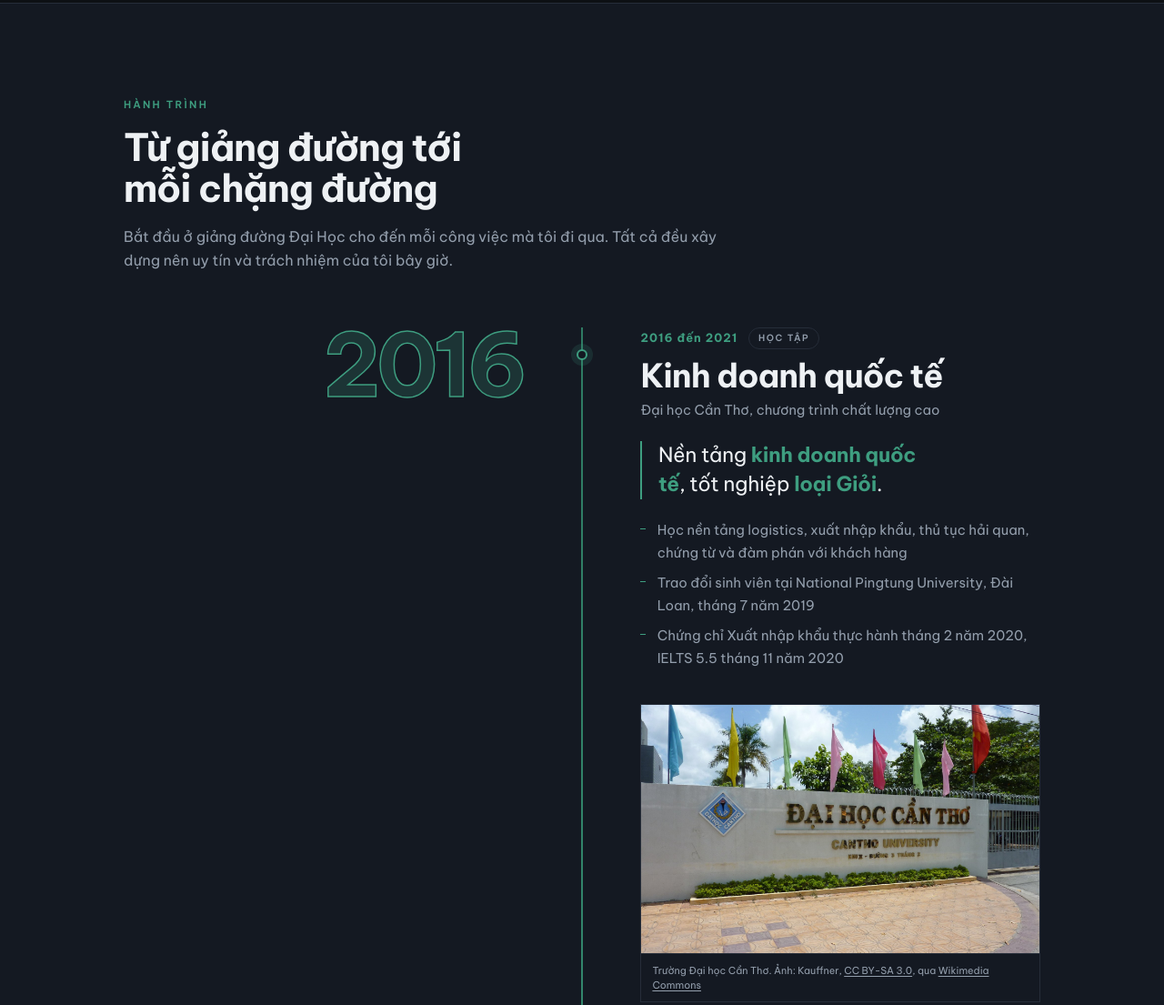
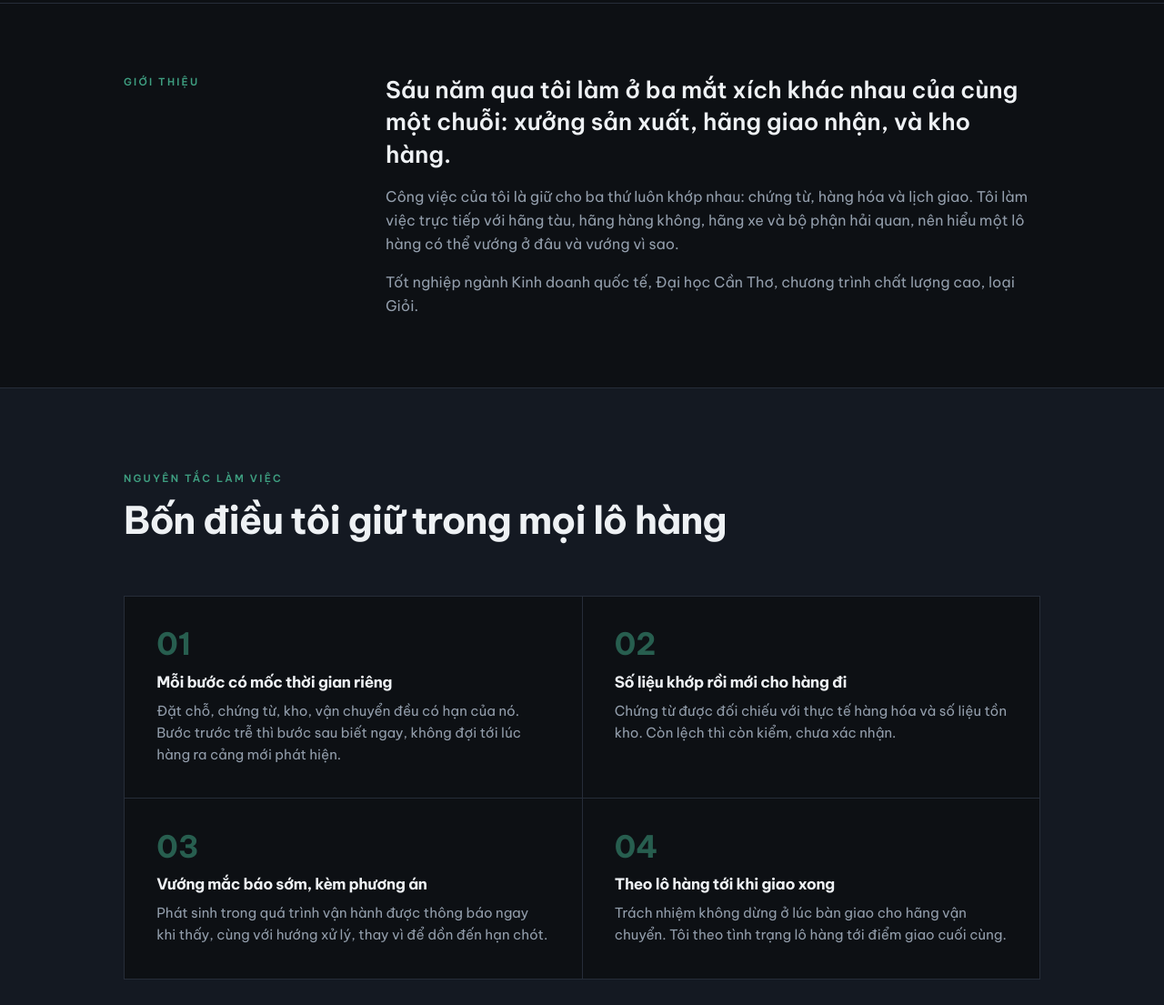
Before and after one commit to ncaothuyanh/portfolio-tran-ha-quyen, a plain HTML site: page website-timeline/index.html in a window 1280 px wide. Shown: the part 731-1836 px from the top of the page at 91% size. Drawn offline with Linux system fonts and the light colour scheme.

Commit message:
Them phan gioi thieu va nguyen tac lam viec vao ban timeline xe container

```diff
--- a/website-timeline/index.html
+++ b/website-timeline/index.html
@@ -23,6 +23,7 @@
   <div class="wrap bar__in">
     <a class="bar__mark" href="#top">Trần Hạ Quyên</a>
     <nav class="bar__nav" aria-label="Mục lục">
+      <a href="#nguyen-tac">Nguyên tắc</a>
       <a href="#hanh-trinh">Hành trình</a>
       <a href="#nang-luc">Năng lực</a>
       <a href="#hoc-van">Học vấn</a>
@@ -52,6 +53,50 @@
       <figure class="hero__fig">
         <img src="assets/headshot.jpg" alt="Chân dung Trần Hạ Quyên" width="900" height="1195" fetchpriority="high" decoding="async">
       </figure>
+    </div>
+  </section>
+
+  <!-- Gioi thieu -->
+  <section class="intro">
+    <div class="wrap intro__grid">
+      <p class="eyebrow">Giới thiệu</p>
+      <div class="intro__body">
+        <p class="lede">Sáu năm qua tôi làm ở ba mắt xích khác nhau của cùng một chuỗi: xưởng sản xuất, hãng giao nhận, và kho hàng.</p>
+        <p>Công việc của tôi là giữ cho ba thứ luôn khớp nhau: chứng từ, hàng hóa và lịch giao. Tôi làm việc trực tiếp với hãng tàu, hãng hàng không, hãng xe và bộ phận hải quan, nên hiểu một lô hàng có thể vướng ở đâu và vướng vì sao.</p>
+        <p>Tốt nghiệp ngành Kinh doanh quốc tế, Đại học Cần Thơ, chương trình chất lượng cao, loại Giỏi.</p>
+      </div>
+    </div>
+  </section>
+
+  <!-- Nguyen tac lam viec -->
+  <section class="rules" id="nguyen-tac">
+    <div class="wrap">
+      <div class="head">
+        <p class="eyebrow">Nguyên tắc làm việc</p>
+        <h2>Bốn điều tôi giữ trong mọi lô hàng</h2>
+      </div>
+      <ol class="rules__list">
+        <li class="rule">
+          <span class="rule__n" aria-hidden="true">01</span>
+          <h3>Mỗi bước có mốc thời gian riêng</h3>
+          <p>Đặt chỗ, chứng từ, kho, vận chuyển đều có hạn của nó. Bước trước trễ thì bước sau biết ngay, không đợi tới lúc hàng ra cảng mới phát hiện.</p>
+        </li>
+        <li class="rule">
+          <span class="rule__n" aria-hidden="true">02</span>
+          <h3>Số liệu khớp rồi mới cho hàng đi</h3>
+          <p>Chứng từ được đối chiếu với thực tế hàng hóa và số liệu tồn kho. Còn lệch thì còn kiểm, chưa xác nhận.</p>
+        </li>
+        <li class="rule">
+          <span class="rule__n" aria-hidden="true">03</span>
+          <h3>Vướng mắc báo sớm, kèm phương án</h3>
+          <p>Phát sinh trong quá trình vận hành được thông báo ngay khi thấy, cùng với hướng xử lý, thay vì để dồn đến hạn chót.</p>
+        </li>
+        <li class="rule">
+          <span class="rule__n" aria-hidden="true">04</span>
+          <h3>Theo lô hàng tới khi giao xong</h3>
+          <p>Trách nhiệm không dừng ở lúc bàn giao cho hãng vận chuyển. Tôi theo tình trạng lô hàng tới điểm giao cuối cùng.</p>
+        </li>
+      </ol>
     </div>
   </section>
 
--- a/website-timeline/styles.css
+++ b/website-timeline/styles.css
@@ -115,6 +115,23 @@ h1, h2, h3 { margin: 0; font-weight: 700; letter-spacing: -0.025em; line-height:
 }
 @media (min-width: 48rem) { .quick { grid-template-columns: repeat(3, 1fr); } }
 @media (min-width: 60rem) { .hero__in { grid-template-columns: 1.2fr 0.8fr; } .hero__fig { order: 0; } }
+
+/* ---- gioi thieu ---- */
+.intro { padding: clamp(3rem, 6vw, 5rem) 0; border-top: 1px solid var(--line); }
+.intro__grid { display: grid; gap: 1rem clamp(2rem, 5vw, 4rem); grid-template-columns: 1fr; }
+.intro__body p { margin: 0 0 1rem; color: var(--dim); }
+.intro__body p:last-child { margin-bottom: 0; }
+.intro__body .lede { font-size: clamp(1.2rem, 2.4vw, 1.6rem); font-weight: 600; line-height: 1.4; color: var(--paper); }
+@media (min-width: 52rem) { .intro__grid { grid-template-columns: 14rem 1fr; } }
+
+/* ---- nguyen tac lam viec ---- */
+.rules { padding: clamp(3.5rem, 7vw, 6rem) 0; border-top: 1px solid var(--line); background: var(--ink-2); }
+.rules__list { display: grid; gap: 1px; margin: 0; padding: 0; border: 1px solid var(--line); background: var(--line); grid-template-columns: 1fr; list-style: none; }
+.rule { position: relative; padding: clamp(1.5rem, 3vw, 2.2rem); background: var(--ink); }
+.rule__n { display: block; margin-bottom: 1rem; font-size: 2.1rem; font-weight: 700; line-height: 1; color: var(--accent); opacity: .55; }
+.rule h3 { font-size: 1.06rem; }
+.rule p { margin: .65rem 0 0; color: var(--dim); font-size: .94rem; line-height: 1.6; }
+@media (min-width: 48rem) { .rules__list { grid-template-columns: repeat(2, 1fr); } }
 
 /* ---- timeline ---- */
 .tl { padding: clamp(3.5rem, 8vw, 6.5rem) 0; border-top: 1px solid var(--line); background: var(--ink-2); }
```
